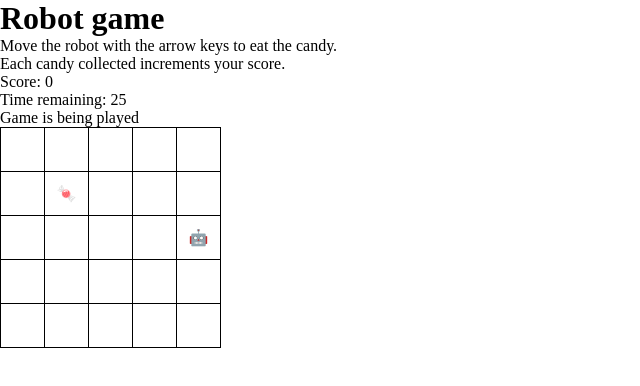
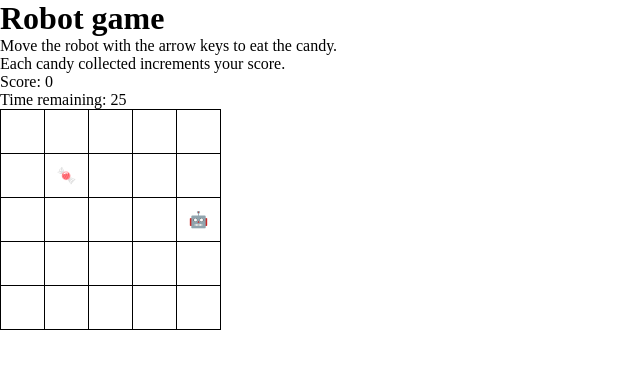
Before and after one commit to couvq/xstate_robot_game, a React (Vite) app: page / in a window 1280 px wide. Shown: the top 386 px of the page, without its empty margins (0-640 px from the left). Built offline with nearby package versions, Linux system fonts and the light colour scheme.

Commit message:
refactor into different components for game playing and game finished

```diff
--- a/src/Game.tsx
+++ b/src/Game.tsx
@@ -9,10 +9,7 @@ const board = Array.from({ length: BOARD_SIZE }, () =>
   Array.from({ length: BOARD_SIZE })
 );
 
-const Game = () => {
-  const isGameOver = useSelector(gameActor, (snapshot) =>
-    snapshot.matches("finished")
-  );
+const GameScreen = () => {
   const robotPosition = useSelector(
     gameActor,
     (snapshot) => snapshot.context.robotPosition
@@ -38,7 +35,6 @@ const Game = () => {
         </p>
         <p>Score: {score}</p>
         <p>Time remaining: {timeRemainingSecs}</p>
-        {isGameOver ? "Game is finished" : "Game is being played"}
       </div>
       <table>
         <tbody>
@@ -62,4 +58,21 @@ const Game = () => {
   );
 };
 
+const GameOver = () => {
+  return (
+    <>
+      <h1>Game is finished</h1>
+      <button>Restart</button>
+    </>
+  );
+};
+
+const Game = () => {
+  const isGameOver = useSelector(gameActor, (snapshot) =>
+    snapshot.matches("finished")
+  );
+
+  return isGameOver ? <GameOver /> : <GameScreen />;
+};
+
 export default Game;
```
